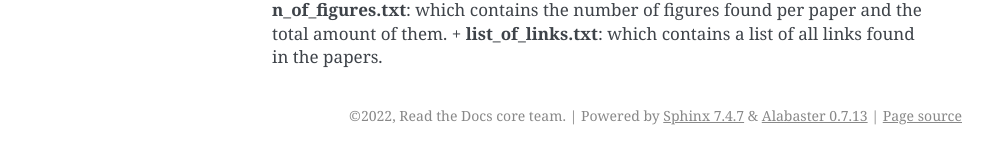
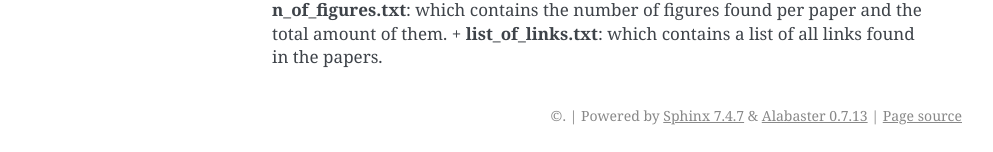
Before and after one commit to anastmur/paper_analizer, a Sphinx documentation site: the page built from docs/index.rst, in a window 1280 px wide. Shown: the part 1930-2082 px from the top of the page, without its empty margins (148-1141 px from the left). Built offline with Sphinx 7.4.7, drawn with Linux system fonts in a browser that asks for light colours.

Commit message:
Change configuration read the docs

```diff
--- a/docs/conf.py
+++ b/docs/conf.py
@@ -1,5 +1,4 @@
 # -- Project information -----------------------------------------------------
 
-project = "Basic Sphinx Example Project"
-copyright = "2022, Read the Docs core team"
-author = "Read the Docs core team"
+project = "PaperAnalizer"
+author = "Anastasia Muran Trus"
```
